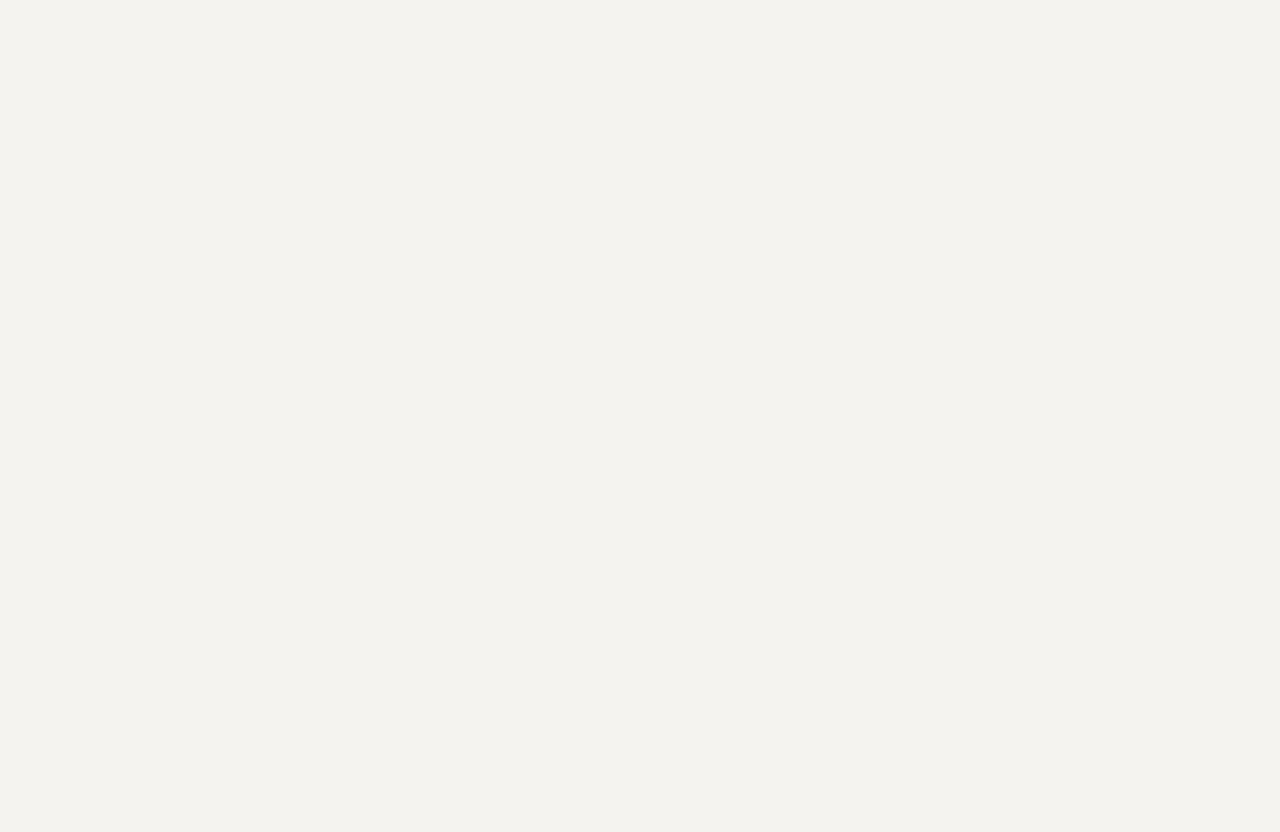
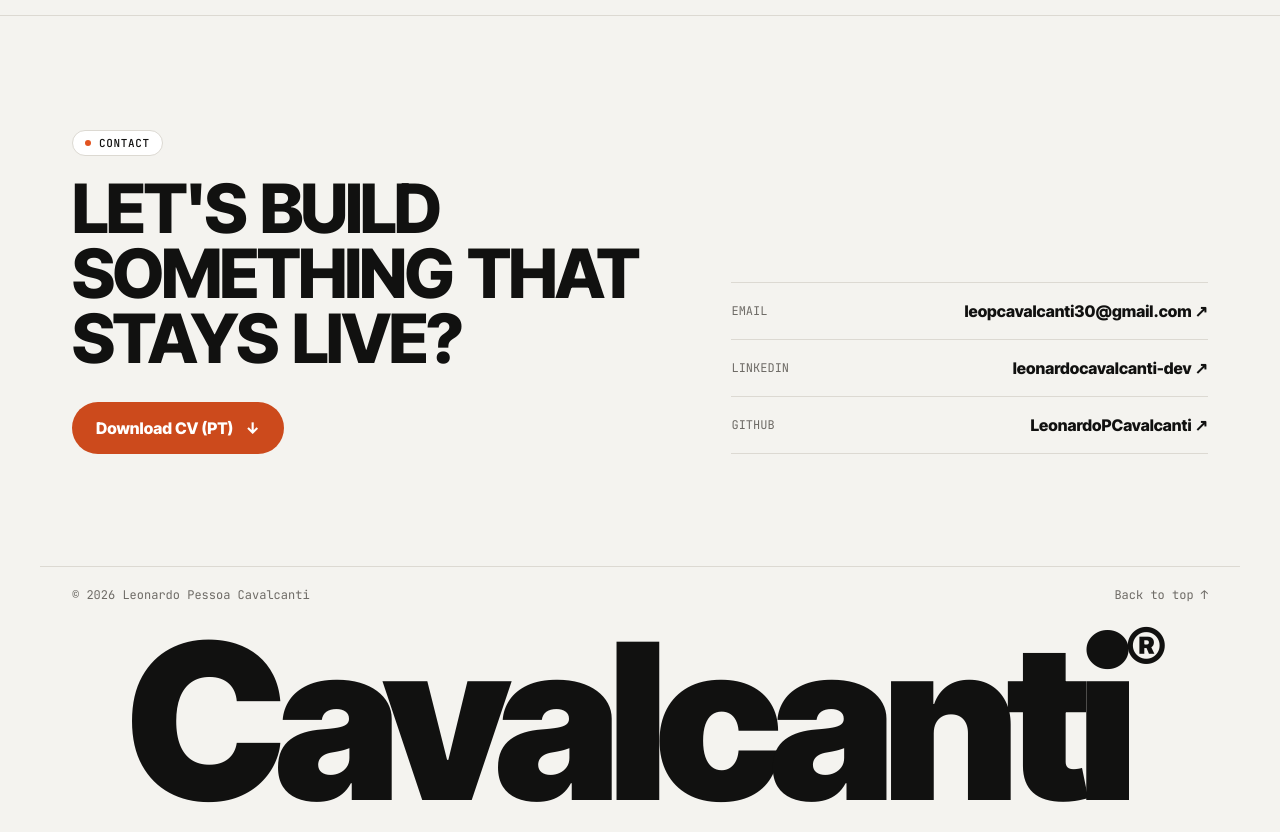
Before and after one commit to LeonardoPCavalcanti/portfolio, a React (Vite) app: page / in a window 1280 px wide. Shown: the part 6140-6972 px from the top of the page. Before the commit the page ends 6155 px from the top, so only its background shows below. Built offline with nearby package versions, Linux system fonts and the light colour scheme.

Commit message:
feat: contato com CV, rodape com nome gigante, montagem final; remove framer-motion e codigo antigo

```diff
--- a/package.json
+++ b/package.json
@@ -15,7 +15,6 @@
     "test:watch": "vitest"
   },
   "dependencies": {
-    "framer-motion": "^11.3.19",
     "lucide-react": "^0.417.0",
     "motion": "^12.43.0",
     "react": "^18.3.1",
--- a/src/App.tsx
+++ b/src/App.tsx
@@ -1,4 +1,5 @@
 import Header from './components/layout/Header';
+import Footer from './components/layout/Footer';
 import Hero from './components/sections/Hero';
 import Stats from './components/sections/Stats';
 import Projects from './components/sections/Projects';
@@ -6,7 +7,12 @@ import Research from './components/sections/Research';
 import Stack from './components/sections/Stack';
 import Experience from './components/sections/Experience';
 import Faq from './components/sections/Faq';
+import Contact from './components/sections/Contact';
 
+/**
+ * Página única: topo laranja, seções em papel claro, uma faixa preta.
+ * Todo conteúdo vem de src/data em PT e EN; nada de skill sem evidência.
+ */
 export default function App() {
   return (
     <>
@@ -19,7 +25,9 @@ export default function App() {
         <Stack />
         <Experience />
         <Faq />
+        <Contact />
       </main>
+      <Footer />
     </>
   );
 }
--- /dev/null
+++ b/src/components/layout/Footer.tsx
@@ -0,0 +1,33 @@
+import { motion, useReducedMotion, useScroll, useTransform } from 'motion/react';
+import { useRef } from 'react';
+import { profile } from '../../data/profile';
+import { useT } from '../../i18n/useT';
+import { ui } from '../../i18n/ui';
+
+/** Rodapé com o sobrenome gigante subindo preso ao scroll. */
+export default function Footer() {
+  const { t } = useT();
+  const reduce = useReducedMotion();
+  const ref = useRef<HTMLElement>(null);
+  const { scrollYProgress } = useScroll({ target: ref, offset: ['start end', 'end end'] });
+  const y = useTransform(scrollYProgress, [0, 1], [reduce ? 0 : 80, 0]);
+
+  return (
+    <footer ref={ref} className="overflow-hidden bg-paper">
+      <div className="container-x flex items-center justify-between border-t border-line py-5 font-mono text-xs text-muted">
+        <span>© 2026 {profile.fullName}</span>
+        <a href="#top" className="hover:text-ink">
+          {t(ui.contact.top)} ↑
+        </a>
+      </div>
+      <motion.p
+        aria-hidden
+        style={{ y }}
+        className="select-none whitespace-nowrap px-2 pb-[0.06em] text-center text-[clamp(56px,17vw,280px)] font-black leading-[0.9] tracking-crush text-ink"
+      >
+        {profile.lastName}
+        <span className="align-top text-[0.3em]">®</span>
+      </motion.p>
+    </footer>
+  );
+}
--- /dev/null
+++ b/src/components/sections/Contact.tsx
@@ -0,0 +1,54 @@
+import { profile } from '../../data/profile';
+import { useT } from '../../i18n/useT';
+import { ui } from '../../i18n/ui';
+import BlurText from '../ui/BlurText';
+import Label from '../ui/Label';
+import Magnetic from '../ui/Magnetic';
+
+export default function Contact() {
+  const { t } = useT();
+  const cv = `${import.meta.env.BASE_URL}${profile.cvPath}`;
+  const links = [
+    { label: t(ui.contact.email), href: `mailto:${profile.email}`, text: profile.email },
+    { label: 'LinkedIn', href: profile.linkedin, text: 'leonardocavalcanti-dev' },
+    { label: 'GitHub', href: profile.github, text: 'LeonardoPCavalcanti' },
+  ];
+  return (
+    <section id="contato" className="border-t border-line bg-paper py-20 md:py-28">
+      <div className="container-x grid gap-10 md:grid-cols-[1.3fr_1fr]">
+        <div>
+          <Label>{t(ui.contact.label)}</Label>
+          <BlurText as="h2" className="display mt-5 text-[clamp(36px,5.5vw,68px)]" text={t(ui.contact.title)} />
+          <div className="mt-8">
+            <Magnetic>
+              <a
+                href={cv}
+                download
+                className="inline-flex items-center gap-3 rounded-full bg-orange px-6 py-3.5 font-semibold text-white transition-colors hover:bg-ink"
+              >
+                {t(ui.contact.cv)} <span aria-hidden>↓</span>
+              </a>
+            </Magnetic>
+          </div>
+        </div>
+        <ul className="self-end divide-y divide-line border-y border-line">
+          {links.map((l) => (
+            <li key={l.href}>
+              <a
+                href={l.href}
+                target={l.href.startsWith('mailto') ? undefined : '_blank'}
+                rel="noreferrer"
+                className="group flex items-center justify-between gap-4 py-4"
+              >
+                <span className="font-mono text-xs uppercase text-muted">{l.label}</span>
+                <span className="break-all text-right font-semibold group-hover:text-orange">
+                  {l.text} <span aria-hidden>↗</span>
+                </span>
+              </a>
+            </li>
+          ))}
+        </ul>
+      </div>
+    </section>
+  );
+}
```
Also changed, not shown: 2 other files (tests, documents, lock files or other folders).
